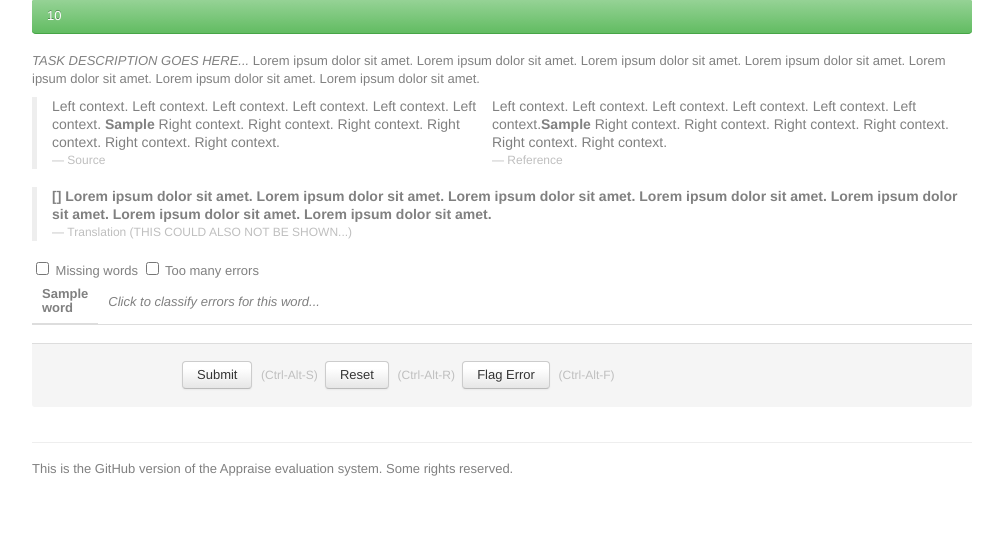
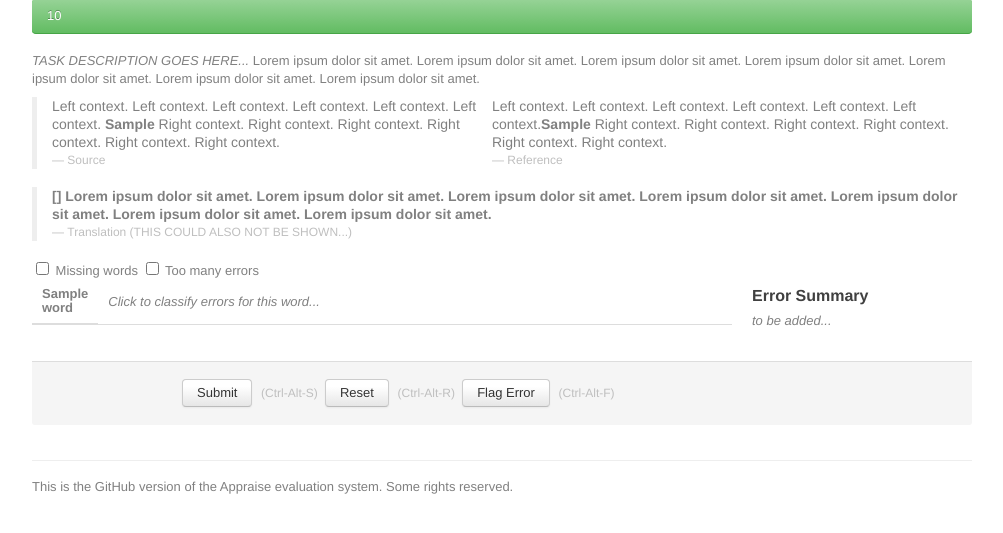
Before and after one commit to cfedermann/Appraise, a Django app: template appraise/templates/evaluation/error_classification.html in a window 1280 px wide. Shown: the part 61-594 px from the top of the page, without its empty margins (138-1141 px from the left). Run offline with Django 3.2, Linux system fonts and the light colour scheme; the template is opened without the code that fills it: most values are stand-ins (such as "Sample title", 1, 10 or a date in 2020); parts of the project's set-up code (start-up, migrations or seed data) failed here and were passed over.

Commit message:
Updated templates a bit.

```diff
--- a/appraise/templates/evaluation/error_classification.html
+++ b/appraise/templates/evaluation/error_classification.html
@@ -126,6 +126,8 @@ function validate_form()
 
 <span onclick="javascript:toggle_checkbox($(this));"><input name="missing_words" type="checkbox" value="MISSING_WORDS"> Missing words</span> <span onclick="javascript:toggle_checkbox($(this));"><input name="too_many_errors" type="checkbox" value="TOO_MANY_ERRORS"> Too many errors</span>
 
+<div class="row">
+<div class="span12">
 <table id="words">
 {% for word in words %}
 <tr>
@@ -138,6 +140,12 @@ function validate_form()
 </tr>
 {% endfor %}
 </table>
+</div>
+<div class="span4">
+<h4>Error Summary</h4>
+<em>to be added...</em>
+</div>
+</div>
 
 <div class="actions">
   <button name="submit_button" accesskey="s" type="submit" class="btn" value="SUBMIT">Submit</button>
--- a/appraise/templates/evaluation/word_classification.html
+++ b/appraise/templates/evaluation/word_classification.html
@@ -1,4 +1,4 @@
-<span id="edit_{{word_id}}">
+<span id="edit_{{word_id}}" style="display:none;">
 Extra word: <input type="radio" name="extra_word_{{word_id}}" value="MINOR" /> Minor <input type="radio" name="extra_word_{{word_id}}" value="SEVERE" /> Severe<br/>
 Reordering: <input type="radio" name="reordering_{{word_id}}" value="MINOR" /> Minor <input type="radio" name="reordering_{{word_id}}" value="SEVERE" /> Severe<br/>
 Lexical error: <input type="radio" name="lexical_error_{{word_id}}" value="MINOR" /> Minor <input type="radio" name="lexical_error_{{word_id}}" value="SEVERE" /> Severe<br/>
```
